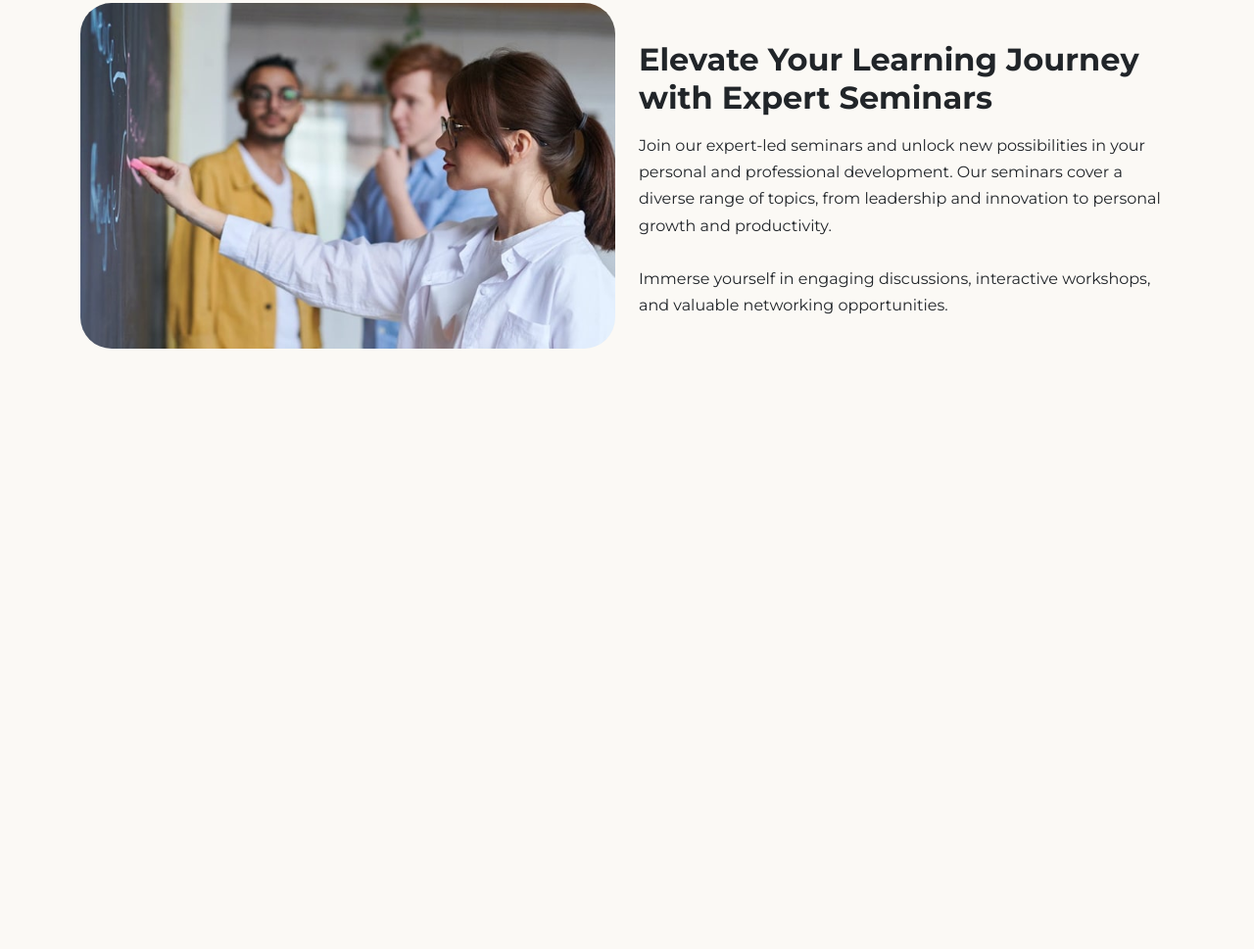
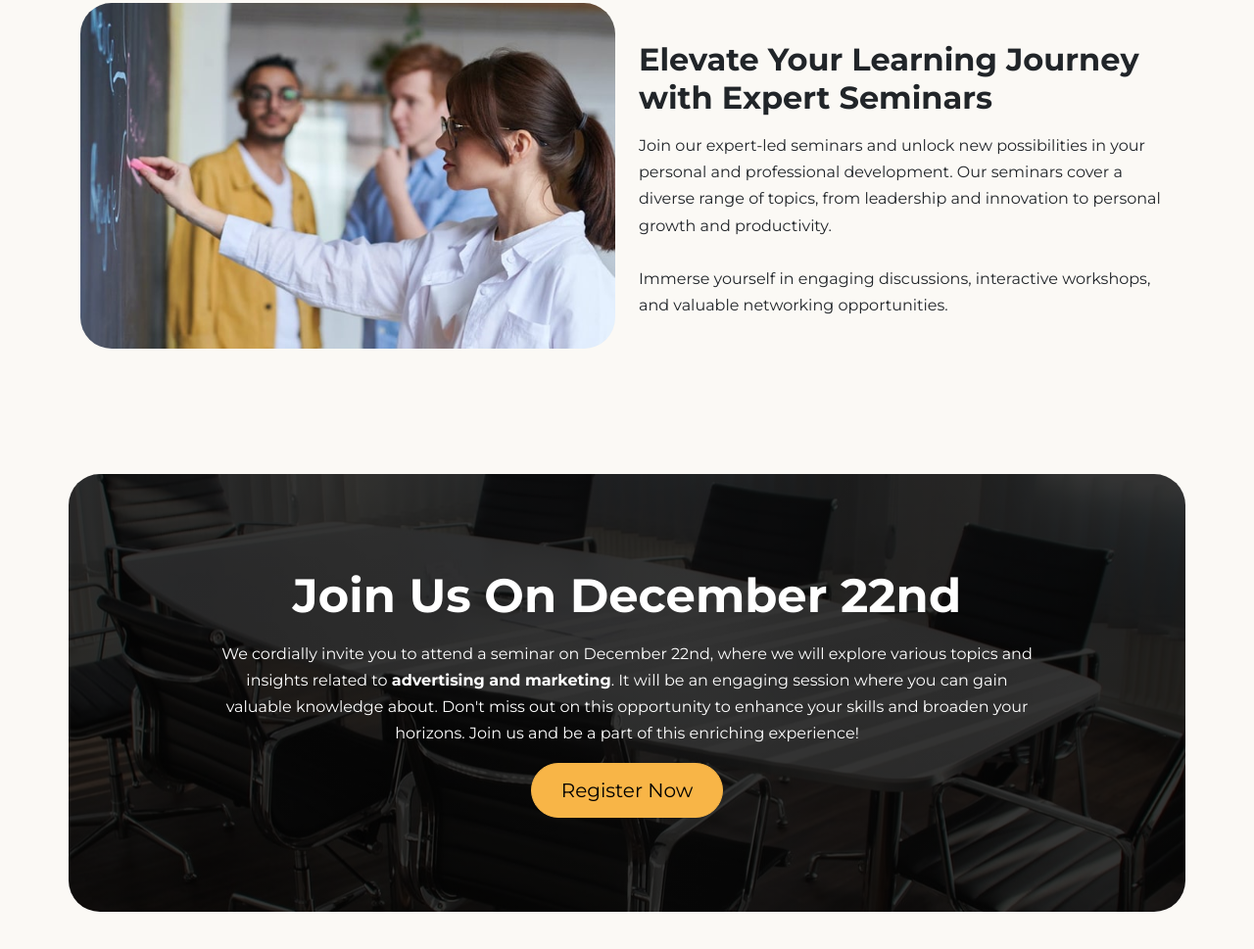
Before and after one commit to bitbard3/edunexa, a website: page index.html in a window 1280 px wide. Shown: the part 3630-4599 px from the top of the page at 98% size. Before the commit the page ends 4114 px from the top, so only its background shows below. Drawn offline with nearby package versions, Linux system fonts and the light colour scheme; files that its build step writes are made by us from their sources.

Commit message:
Add and style the invitation section of the home page

```diff
--- a/index.html
+++ b/index.html
@@ -334,7 +334,25 @@
       </div>
     </div>
   </section>
-
+  <!-- Invitation Section -->
+  <section class="invitation mb-5">
+    <div class="container">
+      <div class="row">
+        <div class="col-12 text-center invitation-bg text-white py-6 rounded-5">
+          <h2 class="fw-bold display-5">Join Us On December 22nd</h2>
+          <div class="w-75 m-auto">
+            <p>We cordially invite you to attend a seminar on December 22nd, where we will explore various topics and
+              insights related to <strong>advertising and marketing</strong>. It will be an engaging session where you
+              can
+              gain valuable
+              knowledge about. Don't miss out on this opportunity to enhance your skills and broaden your horizons. Join
+              us and be a part of this enriching experience!</p>
+            <a href="#register" class="btn btn-primary btn-lg">Register Now</a>
+          </div>
+        </div>
+      </div>
+    </div>
+  </section>
 
 
 
--- a/scss/styles.scss
+++ b/scss/styles.scss
@@ -16,6 +16,10 @@
     margin: 0 auto;
   }
 
+.invitation-bg{
+    background: linear-gradient(to bottom right, rgba(0, 0, 0, 0.8), rgba(0, 0, 0, 0.8)), url("../images/invitation-background.jpg") center center no-repeat;
+    background-size: cover;
+}
 
 
 @media (max-width:992px){
```
